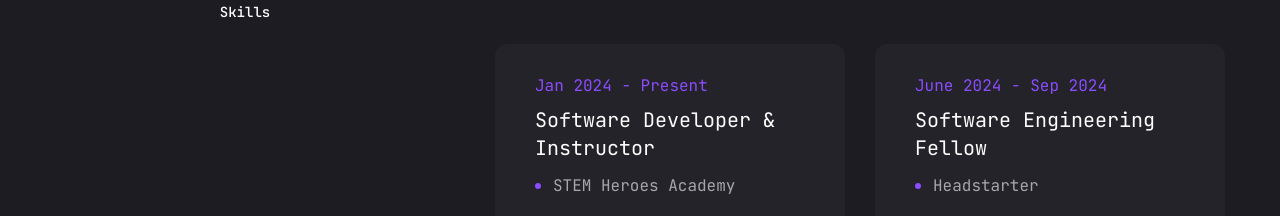
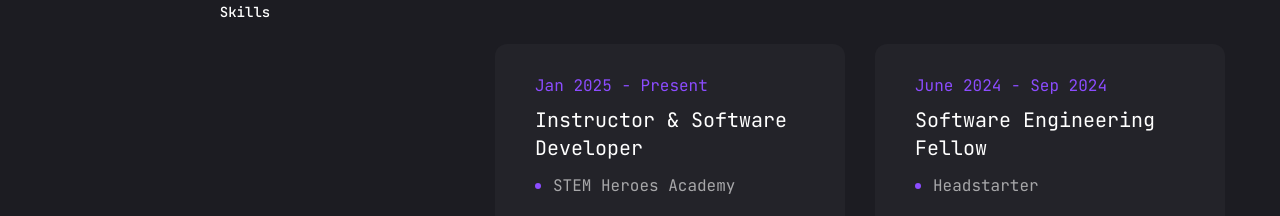
Before and after one commit to baraa01damer/baraa-portfolio, a Next.js app: page /resume in a window 1280 px wide. Shown: the part 244-460 px from the top of the page. Built offline with nearby package versions, Linux system fonts and the light colour scheme.

Commit message:
fixed jan 2024 to 2025 in resume

```diff
--- a/app/resume/page.jsx
+++ b/app/resume/page.jsx
@@ -62,8 +62,8 @@
     items: [
         {
             company: "STEM Heroes Academy",
-            position: "Software Developer & Instructor",
-            duration: "Jan 2024 - Present",
+            position: "Instructor & Software Developer",
+            duration: "Jan 2025 - Present",
         },
         {
             company: "Headstarter",
```
